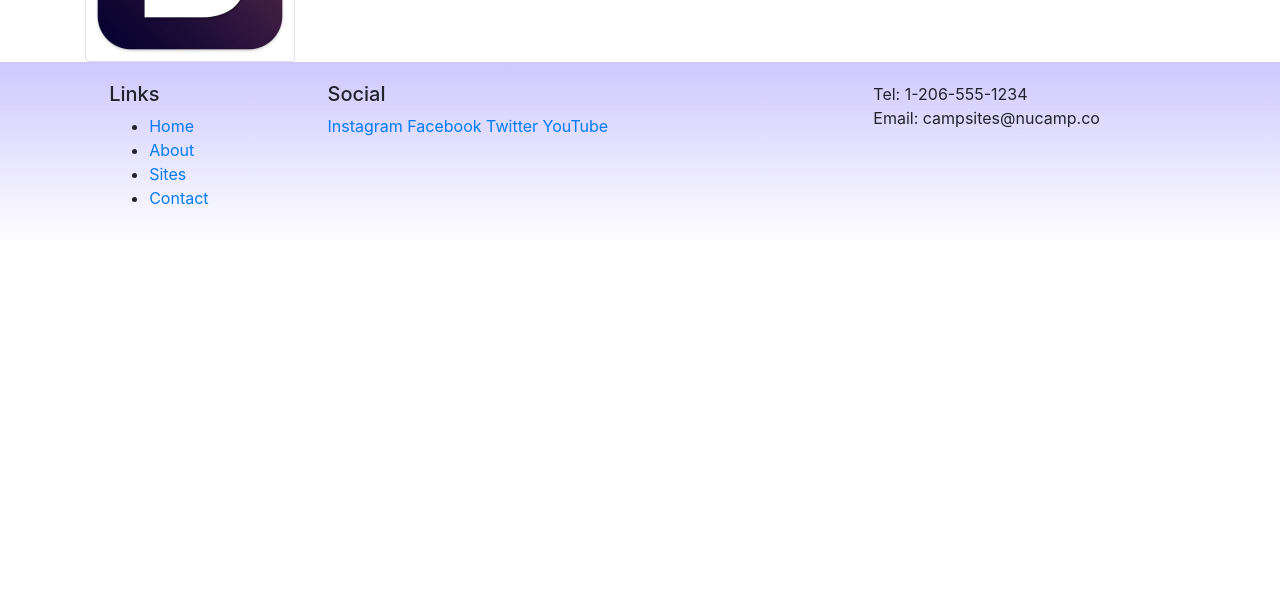
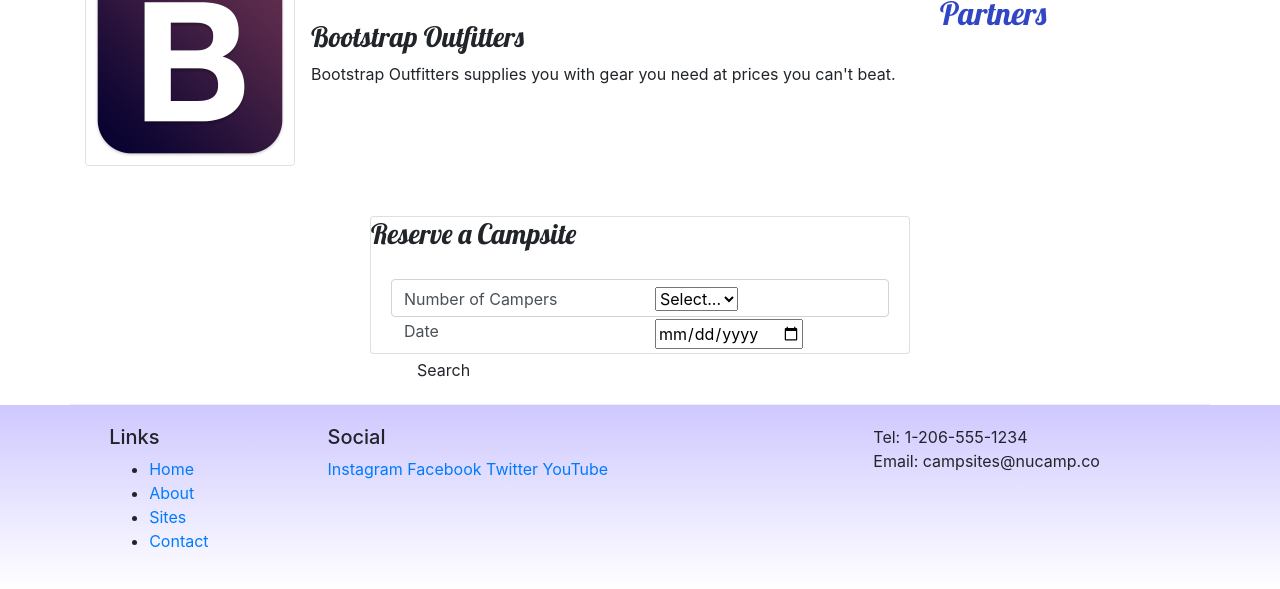
Before and after one commit to mtkrupka1138/bootcampstuff, a website: page index.html in a window 1280 px wide. Shown: the part 784-1373 px from the top of the page. Before the commit the page ends 1030 px from the top, so only its background shows below. Drawn offline with nearby package versions, Linux system fonts and the light colour scheme.

Commit message:
Workshop-attempt-1

```diff
--- a/index.html
+++ b/index.html
@@ -27,6 +27,9 @@
                 <div class="col">
                     <h1>NuCamp</h1>
                     <h2>a better way to camp</h2>
+                </div>
+                <div class="col-md-4 col-xl-2 col-xs-12">
+                    <a href="#reserveForm"><button class="btn"></button></a>
                 </div>
             </div>
         </div>
@@ -71,8 +74,11 @@
                 <h2>Featured Campsites</h2>
             </div>
             <div class="col">
-                <h3>React Lake Campground</h3>
-                <p class="d-none d-sm-block">Nestled in the foothills of the Chrome Mountains, this campground on the shores of the pristine React Lake is a favorite for fly fishers.</p>
+                <div class="media">
+                    <h3>React Lake Campground</h3>
+                    <p class="d-none d-sm-block">Nestled in the foothills of the Chrome Mountains, this campground on the shores of the pristine React Lake is a favorite for fly fishers.</p>
+                    <img class="d-flex img-thumbnail ml-3" src="img/react-lake-thumb.jpg" alt="React Lake Thumbnail">
+                </div>
             </div>
         </div>
 
@@ -86,6 +92,42 @@
                     <div class="media-body align-self-center">
                         <h3>Bootstrap Outfitters</h3>
         				<p class="d-none d-sm-block">Bootstrap Outfitters supplies you with gear you need at prices you can't beat.</p>
+                    </div>
+                </div>
+            </div>
+        </div>
+        <div class="row row-content">
+            <div class="col-sm-6 mx-auto">
+                <div class="card">
+                    <h3 class="">Reserve a Campsite</h3>
+                    <div class="card-body">
+                        <form class="form-group col-form-label form-control" id="reserveForm">
+                            <div class="row">
+                                <label class="col-sm-6 col-xs-12">Number of Campers</label>
+                                <div class="col col-xs-12">
+                                    <select name="numCampers" id="numCampers">
+                                        <option>Select...</option>
+                                        <option value=1>1</option>
+                                        <option value=2>2</option>
+                                        <option value=3>3</option>
+                                        <option value=4>4</option>
+                                        <option value=5>5</option>
+                                        <option value=6>6</option>
+                                    </select>
+                                </div>
+                            </div>
+                            <div class="row">
+                                <label class="col-sm-6 col-xs-12" for="date">Date</label>
+                                <div class="col col-xs-12">
+                                    <input type="date" id="date" name="date" placeholder="Date">
+                                </div>
+                            </div>
+                            <div class="row">
+                                <div class="col">
+                                    <button class="btn" type="submit">Search</button>
+                                </div>
+                            </div>
+                        </form>
                     </div>
                 </div>
             </div>
```
